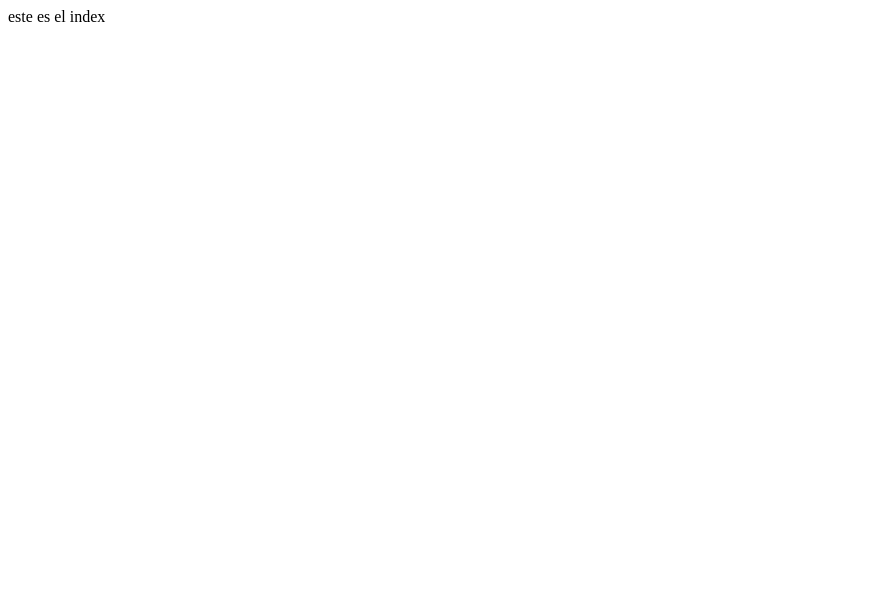
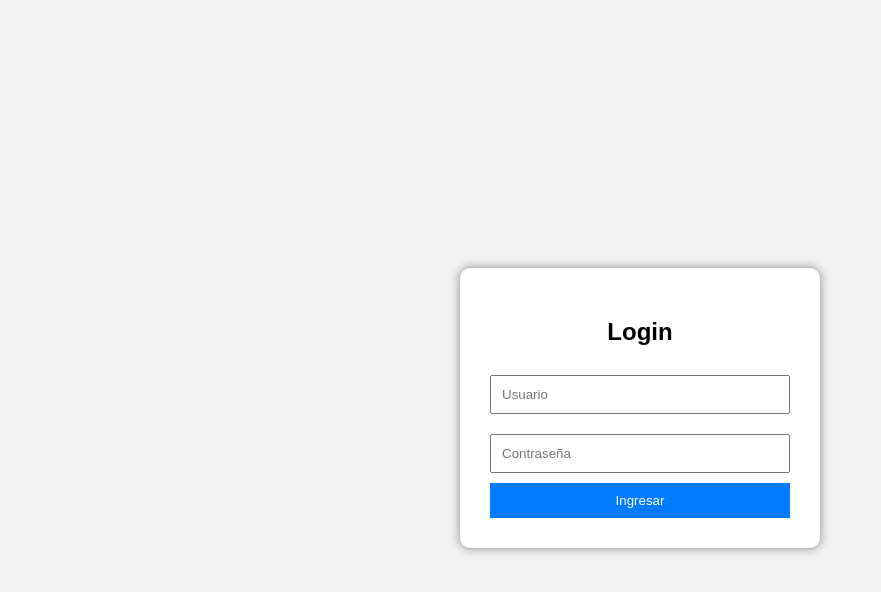
Before and after one commit to Claudio2905/HerramientasS16, a plain HTML site: page index.html in a window 1280 px wide. Shown: the whole page, without its empty margins (0-881 px from the left). Drawn offline with Linux system fonts and the light colour scheme.

Commit message:
Create a basic login page in index.html

```diff
--- a/index.html
+++ b/index.html
@@ -1 +1,69 @@
-este es el index
+<!DOCTYPE html>
+<html lang="es">
+<head>
+    <meta charset="UTF-8">
+    <meta name="viewport" content="width=device-width, initial-scale=1.0">
+    <title>Login</title>
+
+    <style>
+        body {
+            font-family: Arial, sans-serif;
+            background: #f2f2f2;
+            display: flex;
+            justify-content: center;
+            align-items: center;
+            height: 100vh;
+        }
+
+        .login {
+            background: white;
+            padding: 30px;
+            border-radius: 10px;
+            width: 300px;
+            box-shadow: 0 0 10px gray;
+        }
+
+        h2 {
+            text-align: center;
+        }
+
+        input {
+            width: 100%;
+            padding: 10px;
+            margin: 10px 0;
+            box-sizing: border-box;
+        }
+
+        button {
+            width: 100%;
+            padding: 10px;
+            background: #007bff;
+            color: white;
+            border: none;
+            cursor: pointer;
+        }
+
+        button:hover {
+            background: #0056b3;
+        }
+    </style>
+</head>
+
+<body>
+
+    <div class="login">
+        <h2>Login</h2>
+
+        <form>
+            <input type="text" placeholder="Usuario">
+
+            <input type="password" placeholder="Contraseña">
+
+            <button type="submit">
+                Ingresar
+            </button>
+        </form>
+    </div>
+
+</body>
+</html>
```
